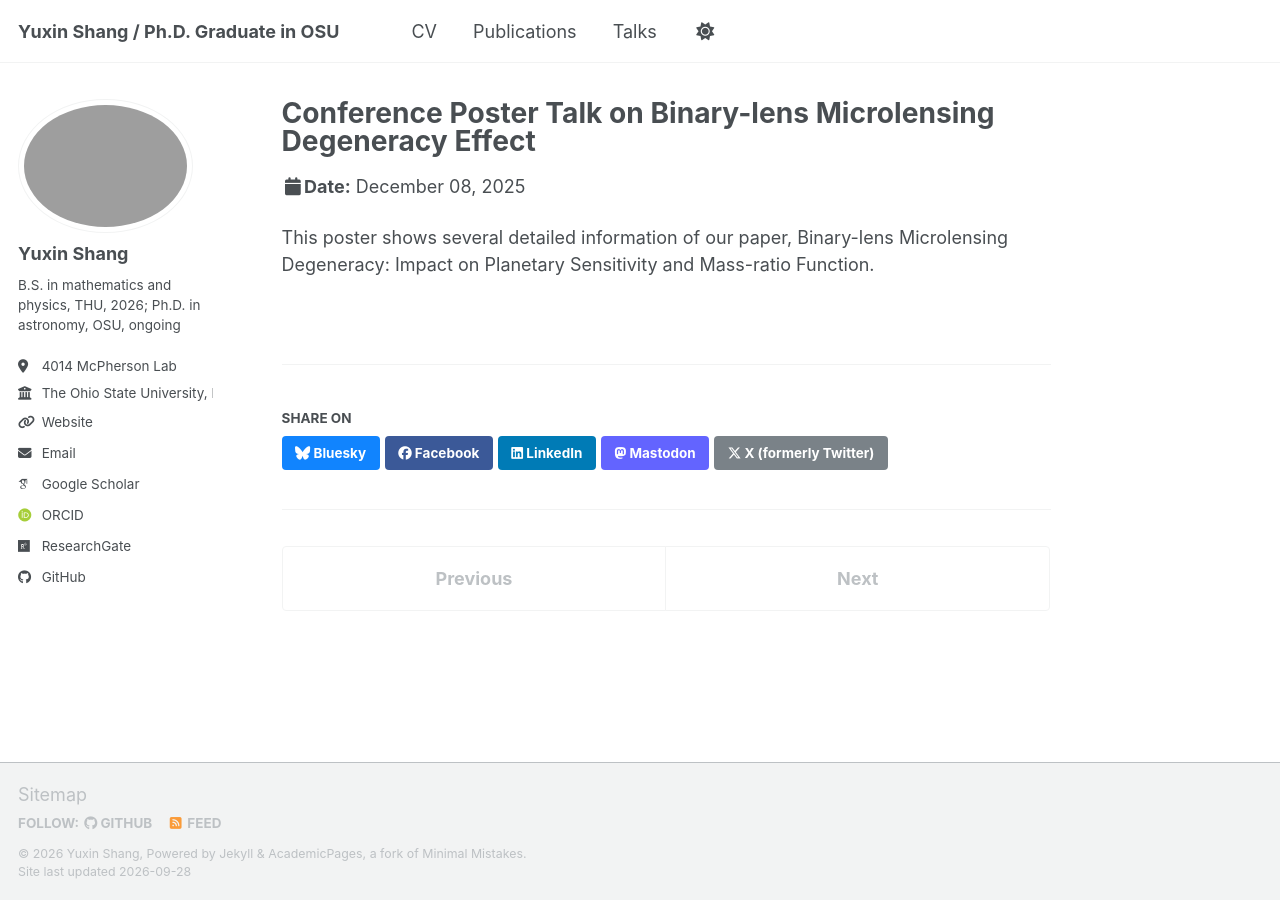
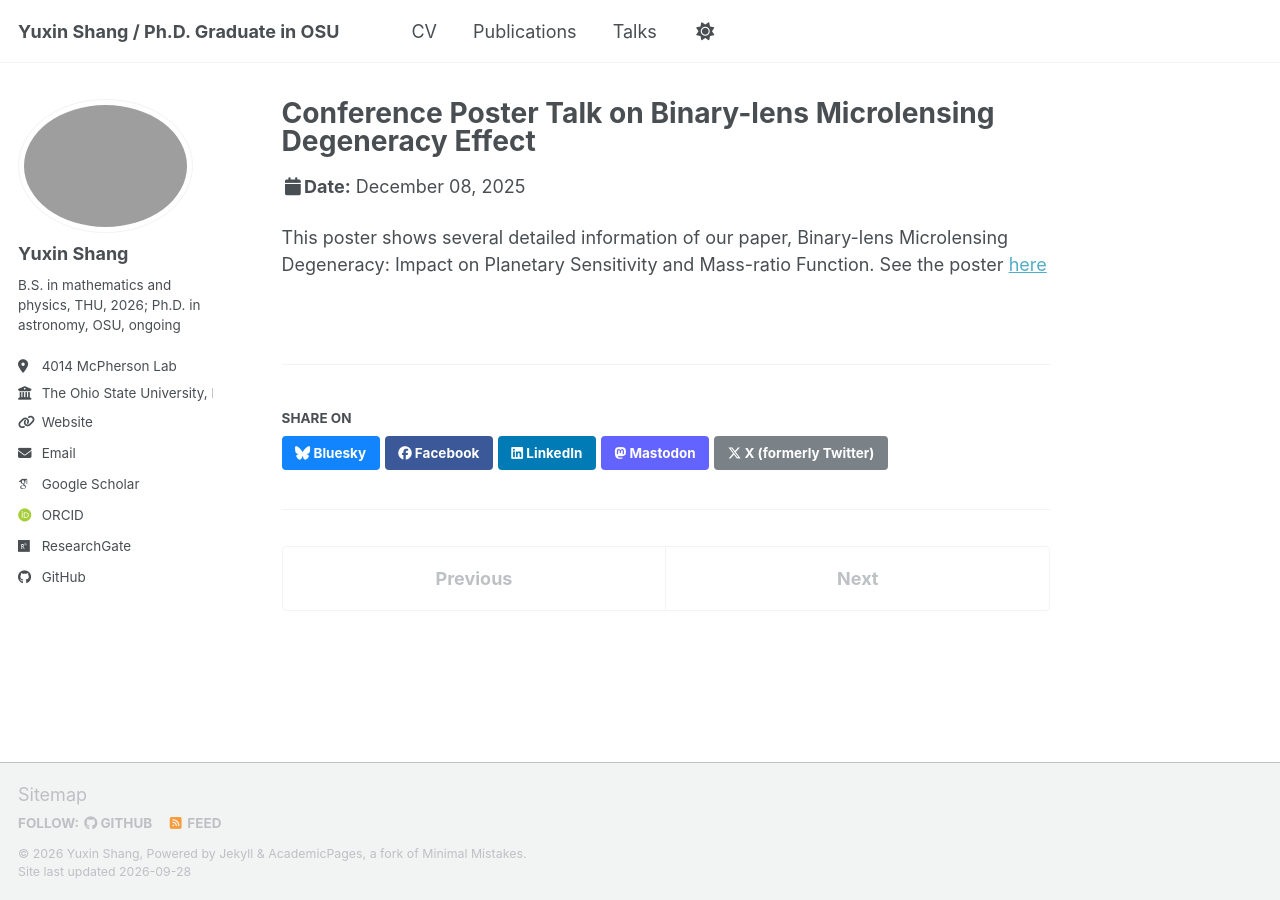
Before and after one commit to YuxinShang-thu/YuxinShang-thu.github.io, a Jekyll site: the page built from _talks/2025-12-08-talk-1.md, in a window 1280 px wide. Built offline with Jekyll 4.4.1, drawn with Linux system fonts in a browser that asks for light colours; some web fonts are replaced; a script bundle is joined from its source files by our own code; library files that are not in the unit come from our copies.

Commit message:
Include poster link in talk description
Added a link to the poster for the talk.

```diff
--- a/_talks/2025-12-08-talk-1.md
+++ b/_talks/2025-12-08-talk-1.md
@@ -7,4 +7,4 @@ permalink: /talks/2025-12-08-talk-1
 date: 2025-12-08
 location: "Shanghai, China"
 ---
-This poster shows several detailed information of our paper, Binary-lens Microlensing Degeneracy: Impact on Planetary Sensitivity and Mass-ratio Function.
+This poster shows several detailed information of our paper, Binary-lens Microlensing Degeneracy: Impact on Planetary Sensitivity and Mass-ratio Function. See the poster [here](https://drive.google.com/file/d/1oD_v7frz_ICSh2645MpgKTUTGfY4U-56/view?usp=sharing)
```
